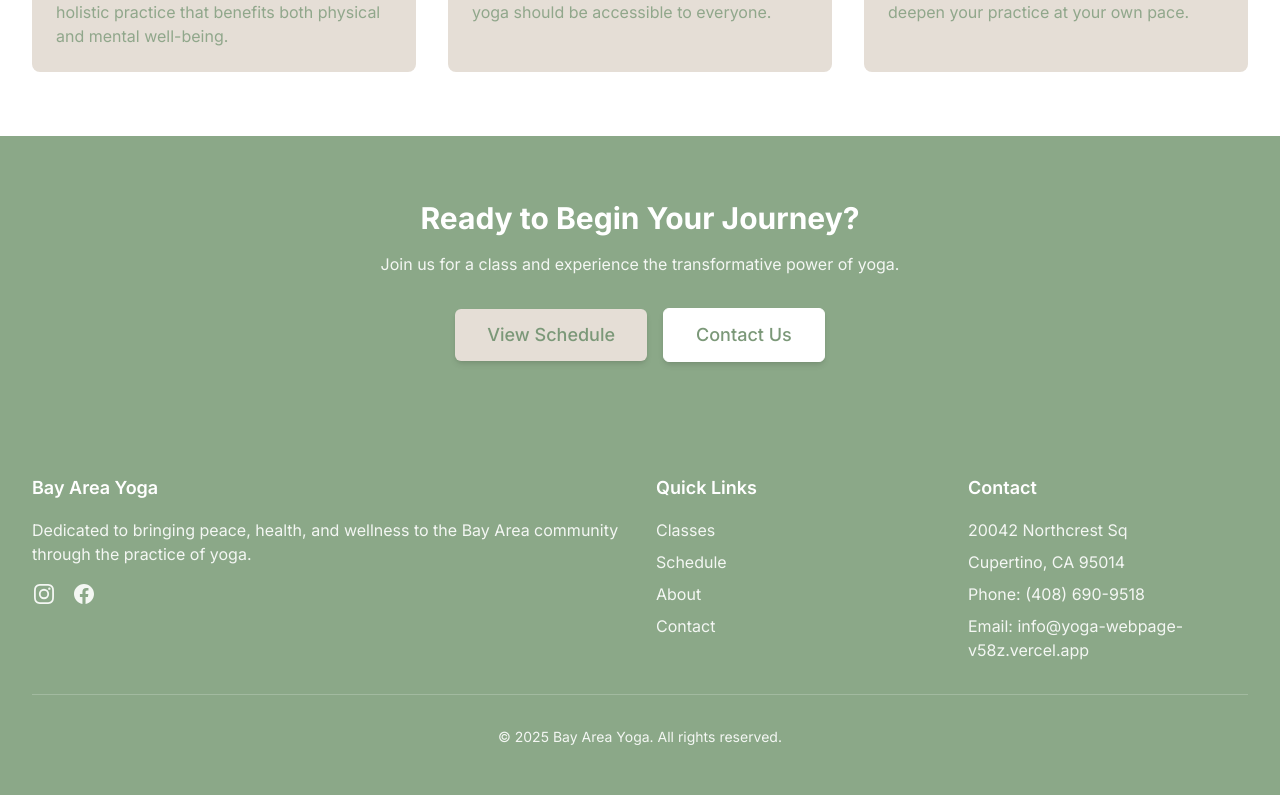
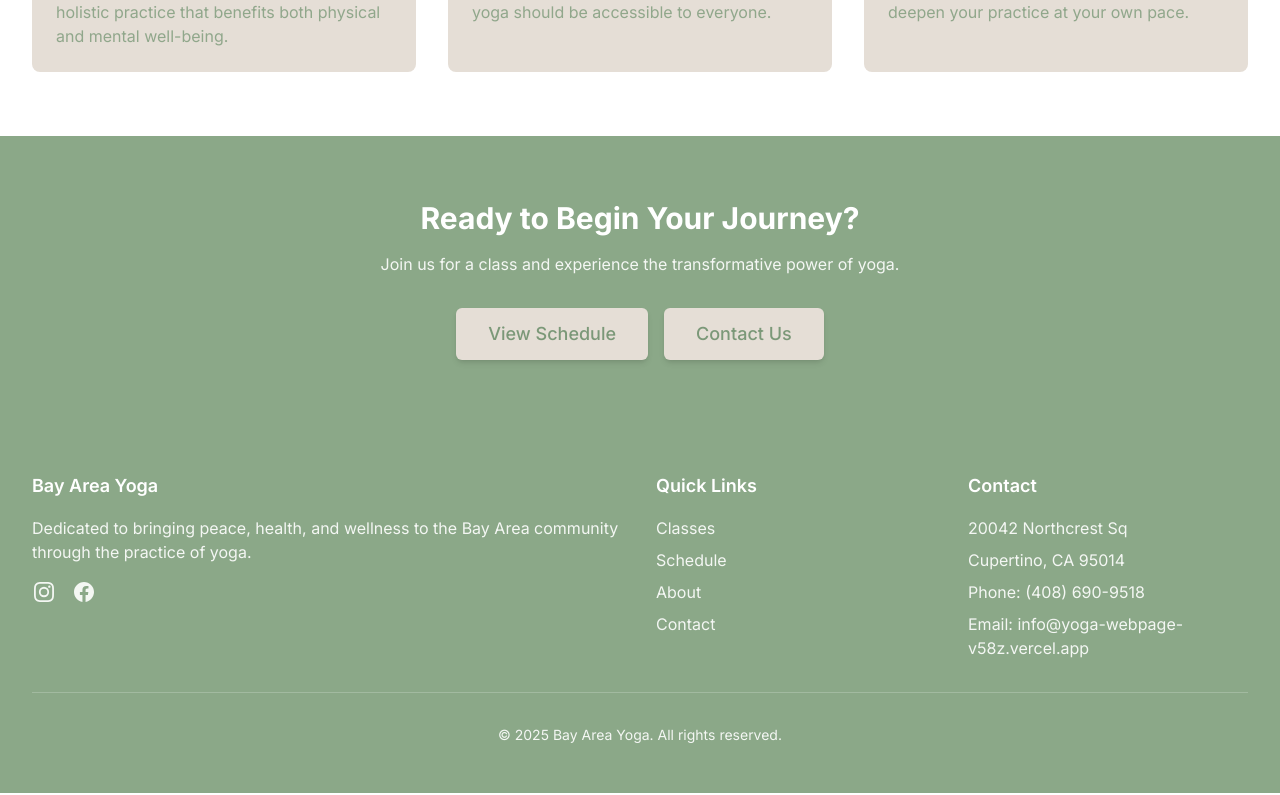
Before and after one commit to pgebhardt/yoga-webpage, a Next.js app: page /about in a window 1280 px wide. Shown: the part 1800-2595 px from the top of the page. Built offline with nearby package versions, Linux system fonts and the light colour scheme.

Commit message:
Fix: Make CTA button styles consistent on About page

```diff
--- a/src/app/about/page.tsx
+++ b/src/app/about/page.tsx
@@ -123,7 +123,7 @@ export default function About() {
             </Link>
             <Link
               href="/contact"
-              className="inline-block bg-white text-sage-dark border border-white px-8 py-3 rounded-md text-lg font-medium hover:bg-sand transition-colors shadow-md"
+              className="inline-block bg-sand text-sage-dark px-8 py-3 rounded-md text-lg font-medium hover:bg-sand-dark transition-colors shadow-md"
             >
               Contact Us
             </Link>
```
